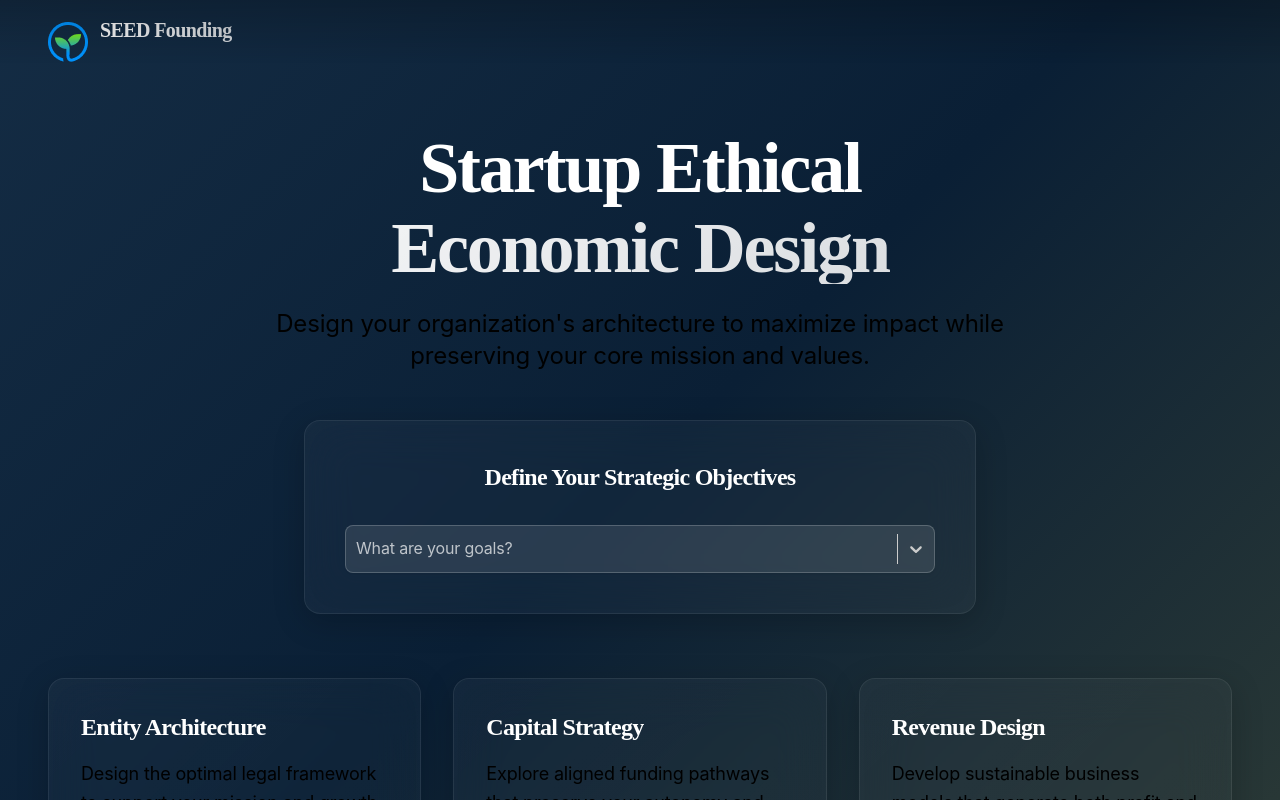
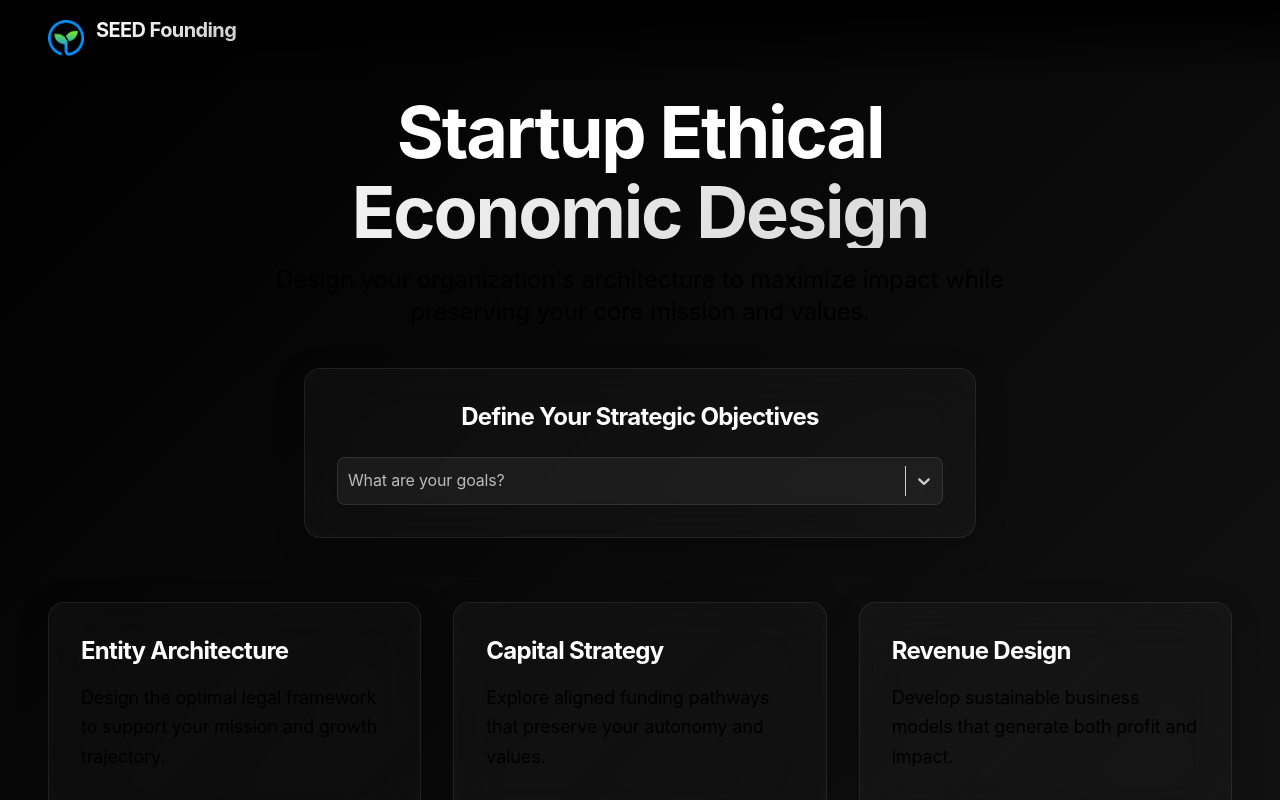
Before and after one commit to TurquoiseSound/SeedFoundry, a Next.js app: page / in a window 1280 px wide. Shown: the top 800 px of the page. Built offline with nearby package versions, Linux system fonts and the light colour scheme.

Commit message:
Update design with black theme and improved layout

```diff
--- a/src/app/globals.css
+++ b/src/app/globals.css
@@ -2,29 +2,28 @@
 @tailwind components;
 @tailwind utilities;
 
-@import '@fontsource/playfair-display/400.css';
-@import '@fontsource/playfair-display/700.css';
 @import '@fontsource/inter/400.css';
 @import '@fontsource/inter/500.css';
 @import '@fontsource/inter/600.css';
+@import '@fontsource/inter/700.css';
 
 :root {
   /* Core brand colors - refined for executive presence */
-  --primary-900: #0A1F35;
-  --primary-800: #142C44;
-  --primary-700: #1E3953;
-  --primary-600: #284662;
-  --primary-500: #325371;
-  --primary-400: #3C6080;
-  --primary-300: #466D8F;
-  --primary-200: #507A9E;
-  --primary-100: #E8F0F6;
+  --primary-900: #000000;
+  --primary-800: #121212;
+  --primary-700: #1a1a1a;
+  --primary-600: #242424;
+  --primary-500: #2d2d2d;
+  --primary-400: #363636;
+  --primary-300: #404040;
+  --primary-200: #4a4a4a;
+  --primary-100: #E8E8E8;
 
   /* Earth tones */
-  --earth-deep: #2D3B36;
-  --earth-rich: #3E4F4A;
-  --earth-medium: #5C6B67;
-  --earth-light: #8A9793;
+  --earth-deep: #1a1a1a;
+  --earth-rich: #242424;
+  --earth-medium: #2d2d2d;
+  --earth-light: #363636;
 
   /* Accent color - vibrant but sophisticated */
   --accent-rgb: 0, 194, 255;
@@ -51,9 +50,9 @@
 
 /* Base styles */
 body {
-  background: linear-gradient(135deg, #142C44 0%, #0A1F35 50%, #2D3B36 100%);
+  background: linear-gradient(135deg, #000 0%, #121212 100%);
   @apply text-neutral-100;
-  font-family: "Inter", system-ui, sans-serif;
+  font-family: "Inter", system-ui, -apple-system, sans-serif;
   -webkit-font-smoothing: antialiased;
   -moz-osx-font-smoothing: grayscale;
   line-height: 1.6;
@@ -62,22 +61,22 @@ body {
 
 /* Typography */
 h1, h2, h3, h4, h5, h6 {
-  font-family: "Playfair Display", serif;
+  font-family: "Inter", system-ui, -apple-system, sans-serif;
   letter-spacing: -0.03em;
   line-height: 1.2;
-  @apply text-white;
+  @apply font-bold text-white;
 }
 
 h1 {
-  @apply text-4xl md:text-6xl font-bold mb-8;
+  @apply text-4xl md:text-6xl font-bold mb-6;
 }
 
 h2 {
-  @apply text-3xl md:text-4xl font-bold mb-6;
+  @apply text-3xl md:text-4xl font-bold mb-4;
 }
 
 h3 {
-  @apply text-2xl md:text-3xl font-bold mb-4;
+  @apply text-2xl md:text-3xl font-bold mb-3;
 }
 
 p {
@@ -199,14 +198,9 @@ p {
   box-shadow: 0 0 0 2px rgb(var(--accent-rgb));
 }
 
-/* Background gradients */
-.bg-gradient-radial {
-  background: radial-gradient(circle at center, var(--args));
-}
-
 /* Goals Select Styles */
 .goals__control {
-  @apply bg-white/10 border-white/20 text-white !important;
+  @apply bg-white/5 border-white/10 text-white !important;
 }
 
 .goals__placeholder {
@@ -214,24 +208,33 @@ p {
 }
 
 .goals__menu {
-  @apply bg-white/10 backdrop-blur-xl border border-white/20 !important;
+  @apply bg-black/90 backdrop-blur-xl border border-white/10 !important;
   z-index: 50 !important;
 }
 
 .goals__option {
-  @apply text-white hover:bg-white/20 !important;
+  @apply text-white hover:bg-white/10 !important;
 }
 
 .goals__option--is-selected {
-  @apply bg-white/30 !important;
+  @apply bg-white/20 !important;
 }
 
 /* Entity Types and Library Styles */
 .entity-type, .business-model, .funding-option {
-  @apply bg-white/10 text-white hover:bg-white/20 transition-colors;
+  @apply bg-white/5 text-white hover:bg-white/10 transition-colors;
+}
+
+/* Header styles */
+.header-container {
+  @apply fixed top-0 left-0 right-0 z-50 transition-all duration-300;
+}
+
+.header-container.scrolled {
+  @apply backdrop-blur-md bg-black/30;
 }
 
 /* Top opacity bar */
 .top-fade {
-  @apply fixed top-0 left-0 right-0 h-16 bg-gradient-to-b from-black/20 to-transparent pointer-events-none z-10;
+  @apply fixed top-0 left-0 right-0 h-20 bg-gradient-to-b from-black to-transparent pointer-events-none z-10;
 }
--- a/src/app/layout.tsx
+++ b/src/app/layout.tsx
@@ -22,19 +22,21 @@ export default function RootLayout({
     <html lang="en">
       <body>
         <div className="top-fade"></div>
-        <header className='max-w-7xl mx-auto px-6 sm:px-8 lg:px-12 py-4 flex items-center'>
+        <header className='header-container'>
+          <div className='max-w-7xl mx-auto px-6 sm:px-8 lg:px-12 py-4 flex items-center'>
             <Link href='/' className="flex items-center group">
               <Image
                 src="/seed_logo.png"
                 alt="SEED Logo"
-              width={40}
-              height={40}
+                width={36}
+                height={36}
                 className='transition-transform duration-300 group-hover:scale-110'
               />
               <h2 className='text-xl ml-3 text-gradient font-bold'>SEED Founding</h2>
             </Link>
+          </div>
         </header>
-        <div className='relative'>
+        <div className='relative pt-16'>
           <GoalsProvider>
             {children}
           </GoalsProvider>
--- a/src/app/page.tsx
+++ b/src/app/page.tsx
@@ -14,14 +14,14 @@ const fadeIn = {
 export default function Home() {
   return (
     <main className="min-h-screen">
-      <div className="max-w-7xl mx-auto px-6 sm:px-8 lg:px-12 py-12">
+      <div className="max-w-7xl mx-auto px-6 sm:px-8 lg:px-12 pt-8 pb-16">
         <motion.div
-          className="text-center mb-12"
+          className="text-center mb-10"
           initial={{ opacity: 0, y: 20 }}
           animate={{ opacity: 1, y: 0 }}
           transition={{ duration: 0.8, ease: [0.22, 1, 0.36, 1] }}
         >
-          <h1 className="text-5xl md:text-7xl font-bold mb-6">
+          <h1 className="text-5xl md:text-7xl font-bold mb-4">
             Startup Ethical
             <span className="text-gradient block mt-2">Economic Design</span>
           </h1>
@@ -36,8 +36,8 @@ export default function Home() {
           animate={{ opacity: 1, scale: 1 }}
           transition={{ delay: 0.2, duration: 0.8, ease: [0.22, 1, 0.36, 1] }}
         >
-          <div className="glass p-10 rounded-2xl backdrop-blur-xl">
-            <h2 className="text-2xl font-bold mb-8 text-center">Define Your Strategic Objectives</h2>
+          <div className="glass p-8 rounded-2xl backdrop-blur-xl">
+            <h2 className="text-2xl font-bold mb-6 text-center">Define Your Strategic Objectives</h2>
             <Suspense fallback={
               <div className="h-14 skeleton rounded-lg"></div>
             }>
--- a/src/components/GoalsSelect/GoalsSelect.module.scss
+++ b/src/components/GoalsSelect/GoalsSelect.module.scss
@@ -4,16 +4,16 @@
 
   :global {
     .goals__control {
-      @apply bg-white/10 border-white/20 rounded-lg shadow-sm transition-all duration-200;
+      @apply bg-white/5 border-white/10 rounded-lg shadow-sm transition-all duration-200;
       min-height: 48px;
 
       &:hover {
-        @apply border-white/30;
+        @apply border-white/20;
       }
 
       &--is-focused {
-        @apply border-white/40 shadow-md;
-        box-shadow: 0 0 0 1px rgba(255, 255, 255, 0.4);
+        @apply border-white/30 shadow-md;
+        box-shadow: 0 0 0 1px rgba(255, 255, 255, 0.3);
       }
     }
 
@@ -22,7 +22,7 @@
     }
 
     .goals__menu {
-      @apply mt-2 bg-white/10 backdrop-blur-xl rounded-lg shadow-lg border border-white/20;
+      @apply mt-2 bg-black/90 backdrop-blur-xl rounded-lg shadow-lg border border-white/10;
       z-index: 50;
     }
 
@@ -30,20 +30,20 @@
       @apply p-3 cursor-pointer transition-all duration-200 text-white;
 
       &:hover {
-        @apply bg-white/20;
+        @apply bg-white/10;
       }
 
       &--is-selected {
-        @apply bg-white/30 text-white;
+        @apply bg-white/20 text-white;
 
         &:hover {
-          @apply bg-white/40;
+          @apply bg-white/30;
         }
       }
     }
 
     .goals__multi-value {
-      @apply bg-white/20 rounded-md m-1;
+      @apply bg-white/10 rounded-md m-1;
 
       &__label {
         @apply text-white px-2 py-1;
```
Lines whose indentation alone changed are shown as unchanged.
